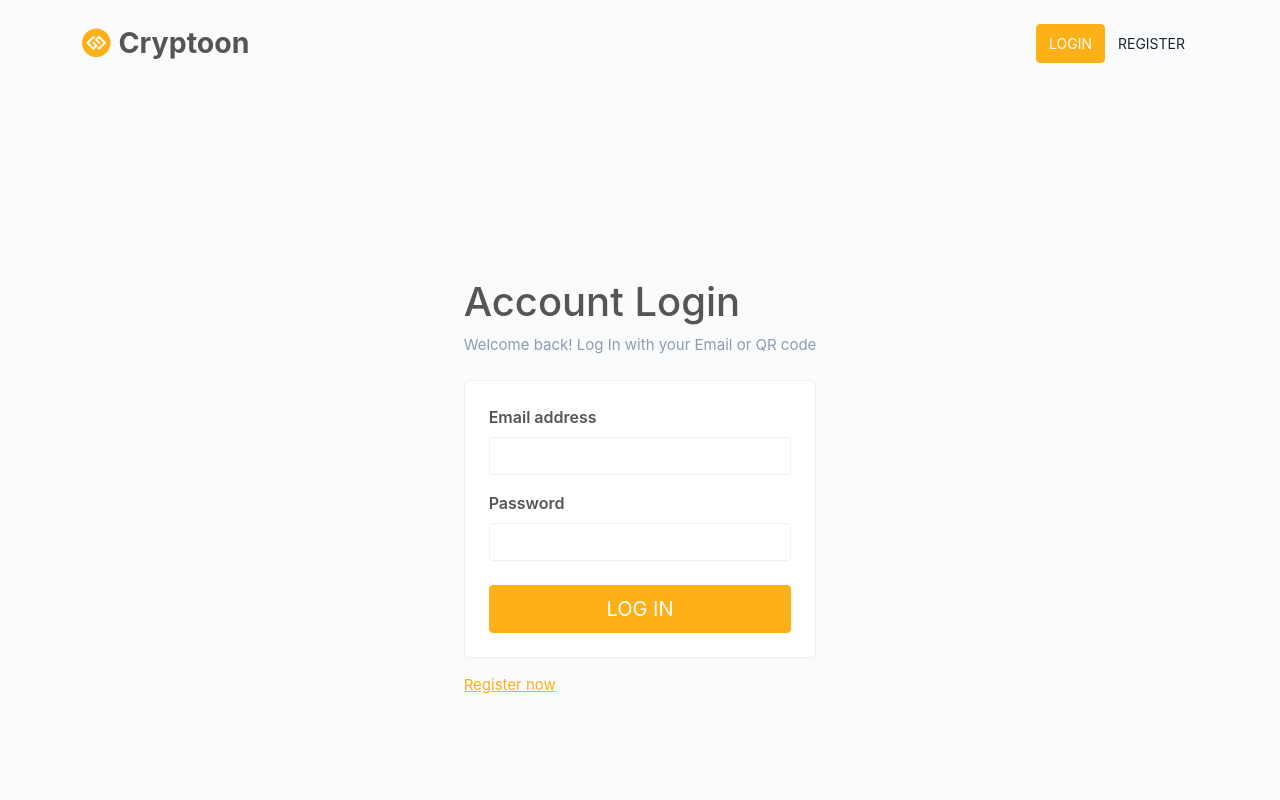
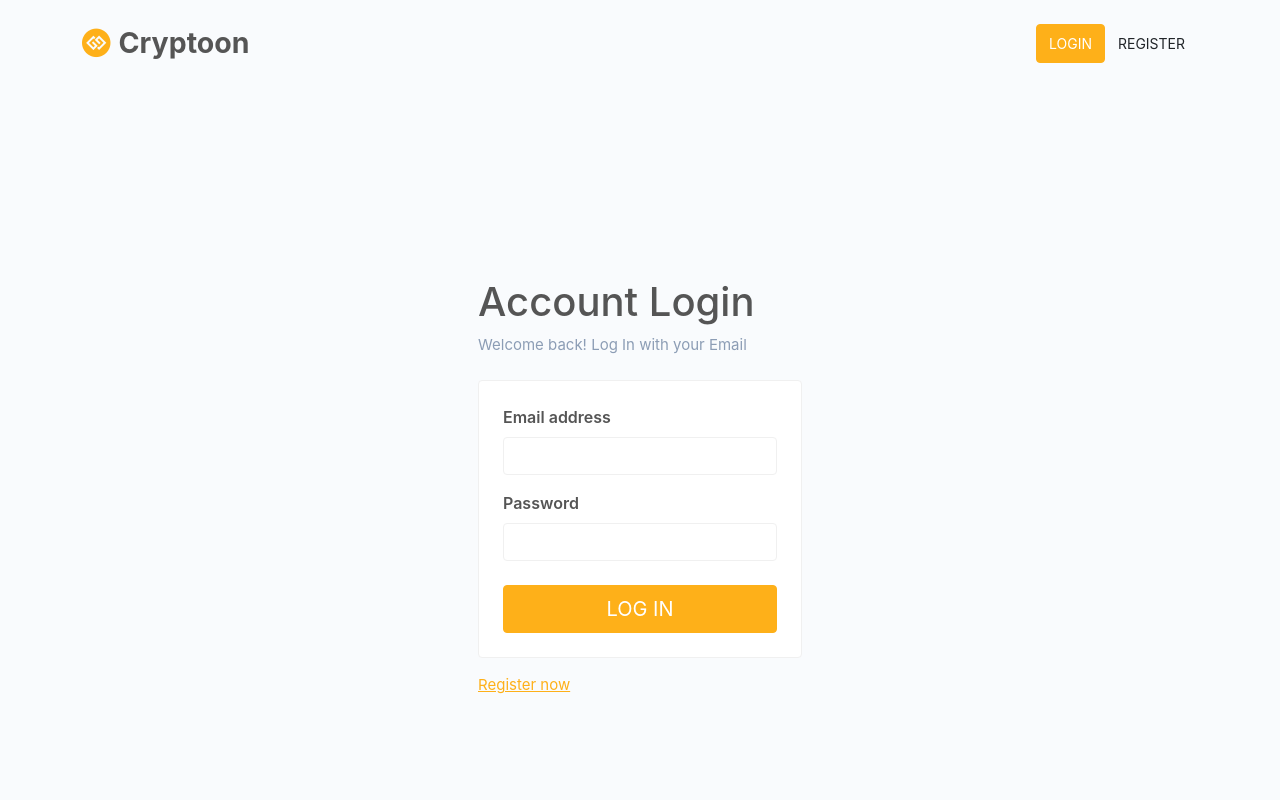
Before and after one commit to aksoftdeveloper256/cryptowallet, a React (Create React App) app: page /sign-in in a window 1280 px wide. Shown: the top 800 px of the page. Built offline with nearby package versions, Linux system fonts and the light colour scheme.

Commit message:
qr code login heading changes

```diff
--- a/src/components/Login.js
+++ b/src/components/Login.js
@@ -15,7 +15,7 @@ const Login = () => {
             <div className="d-flex flex-column">
               <h1>Account Login</h1>
               <span className="text-muted">
-                Welcome back! Log In with your Email or QR code
+                Welcome back! Log In with your Email
               </span>
 
               <div className="tab-content mt-4 mb-3">
```
